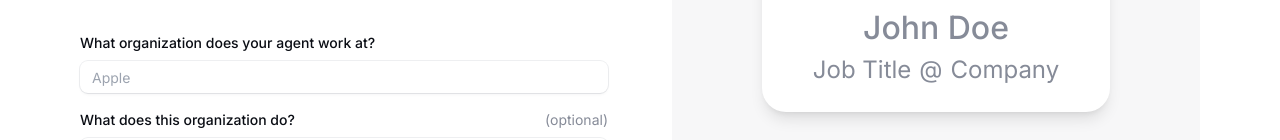
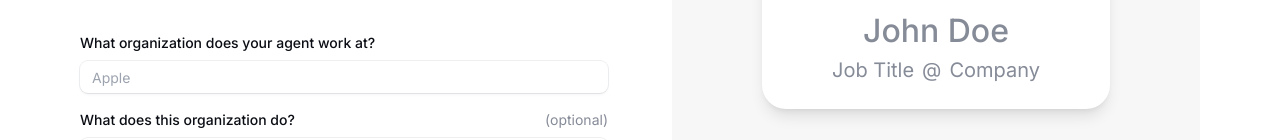
Before and after one commit to devprogroup/nextgpt, a Next.js app: page /create-agent in a window 1280 px wide. Shown: the part 472-612 px from the top of the page. Built offline with nearby package versions, Linux system fonts and the light colour scheme.

Commit message:
font size

```diff
--- a/src/app/create-agent/page.tsx
+++ b/src/app/create-agent/page.tsx
@@ -81,7 +81,7 @@ const CreateAgent: React.FC = () => {
                                             &nbsp;
                                             {agent.identity.lastName ? (<span>{agent.identity.lastName}</span>) : <span className="nextgpt__text-color_placeholder">Doe</span>}
                                         </h3>
-                                        <p className="text-[24px] font-[400]">
+                                        <p className="text-[20px] font-[400]">
                                             {agent.identity.role ? (<span className="nextgpt__text-color_sub">{agent.identity.role}</span>) : <span className="nextgpt__text-color_placeholder">Job Title</span>}
                                             <span className={`mx-2 ${agent.identity.organization && agent.identity.role ? 'nextgpt__text-color_sub' : 'nextgpt__text-color_placeholder'}`}>@</span>
                                             {agent.identity.organization ? (<span className="nextgpt__text-color_sub">{agent.identity.organization}</span>) : <span className="nextgpt__text-color_placeholder">Company</span>}
```
